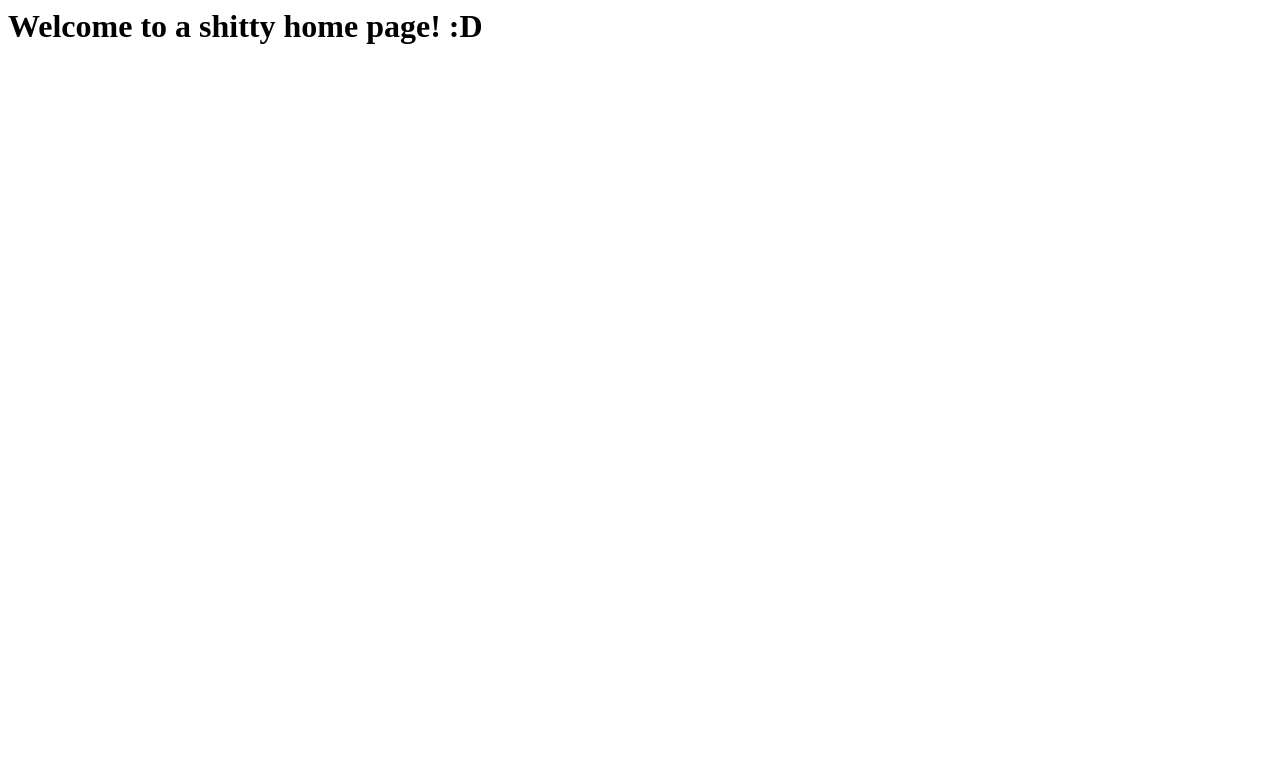
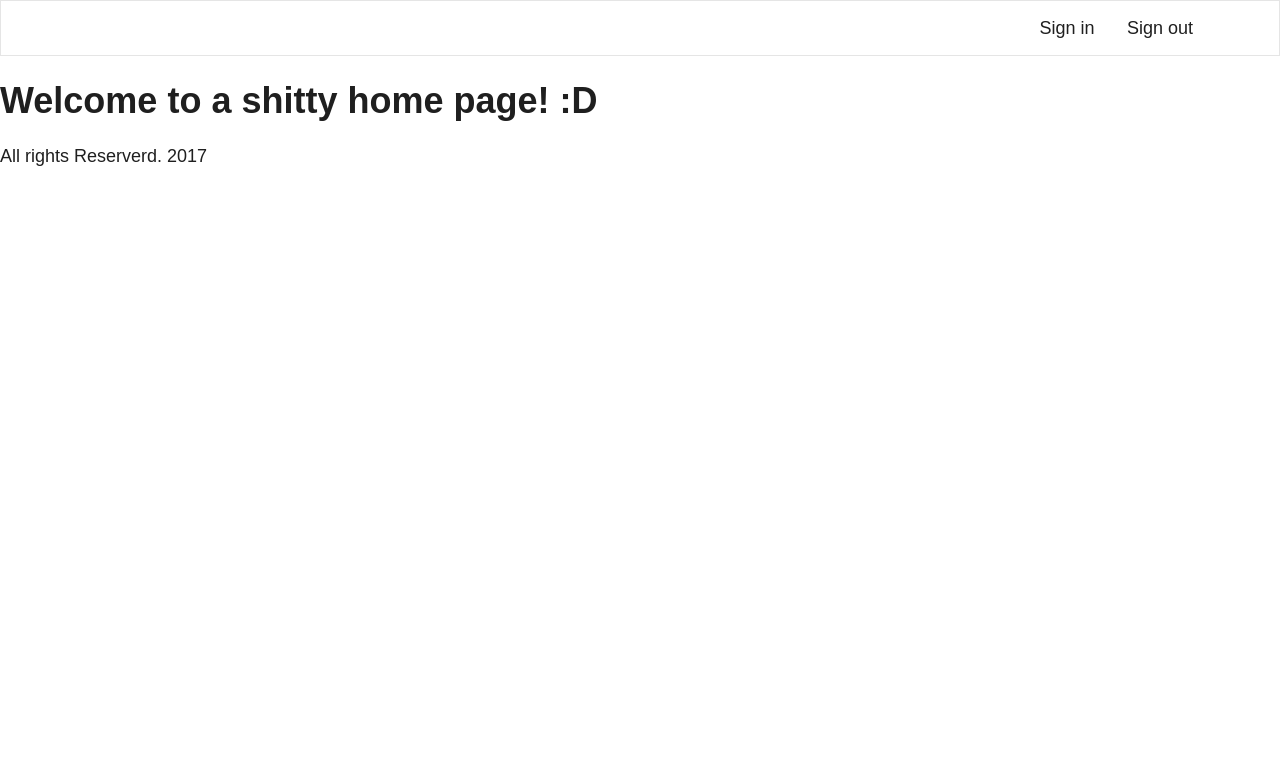
Before and after one commit to RonelTheGreat/job-hunting-web-app, a PHP site: page /views/home.php in a window 1280 px wide. Shown: the top 778 px of the page. Run offline with PHP 8.4, Linux system fonts and the light colour scheme.

Commit message:
some minor updates lol

```diff
--- a/assets/css/style.css
+++ b/assets/css/style.css
@@ -1,8 +1,38 @@
 body{
   font-family: Arial, Helvetica, sans-serif;
   font-size: 18px;
+  color: rgb(31, 31 ,31);
   padding: 0;
   margin: 0;
+}
+
+/* NAVIGATION BAR */
+
+.top-nav{
+  border: 1px solid rgb(229, 229, 229);
+  height: 3em;
+}
+
+.top-nav ul{
+  display: flex;
+  list-style: none;
+  /*border: 1px dotted red;*/
+  width: 20%;
+  line-height: 3em;
+  float: right;
+  margin: 0;
+  padding: 0;
+}
+
+.top-nav ul li a, visited{
+  color: rgb(31, 31, 31);
+  text-decoration: none;
+  /*border: 1px dotted purple;*/
+  padding: 0.9em;
+}
+
+.top-nav ul li a:hover{
+  background: rgba(41, 41, 41, 0.1);
 }
 
 /* REGISTRATION FORM */
--- a/views/home.php
+++ b/views/home.php
@@ -1,2 +1,5 @@
+<?php include './partials/header.php'; ?>
 
 <h1>Welcome to a shitty home page! :D</h1>
+
+<?php include './partials/footer.php'; ?>
--- a/views/partials/header.php
+++ b/views/partials/header.php
@@ -6,3 +6,12 @@
     <link rel="stylesheet" href="../assets/css/style.css">
   </head>
   <body>
+
+  <nav>
+    <div class="top-nav">
+      <ul>
+        <li><a href="#">Sign in</a></li>
+        <li><a href="#">Sign out</a></li>
+      </ul>
+    </div>
+  </nav>
```
